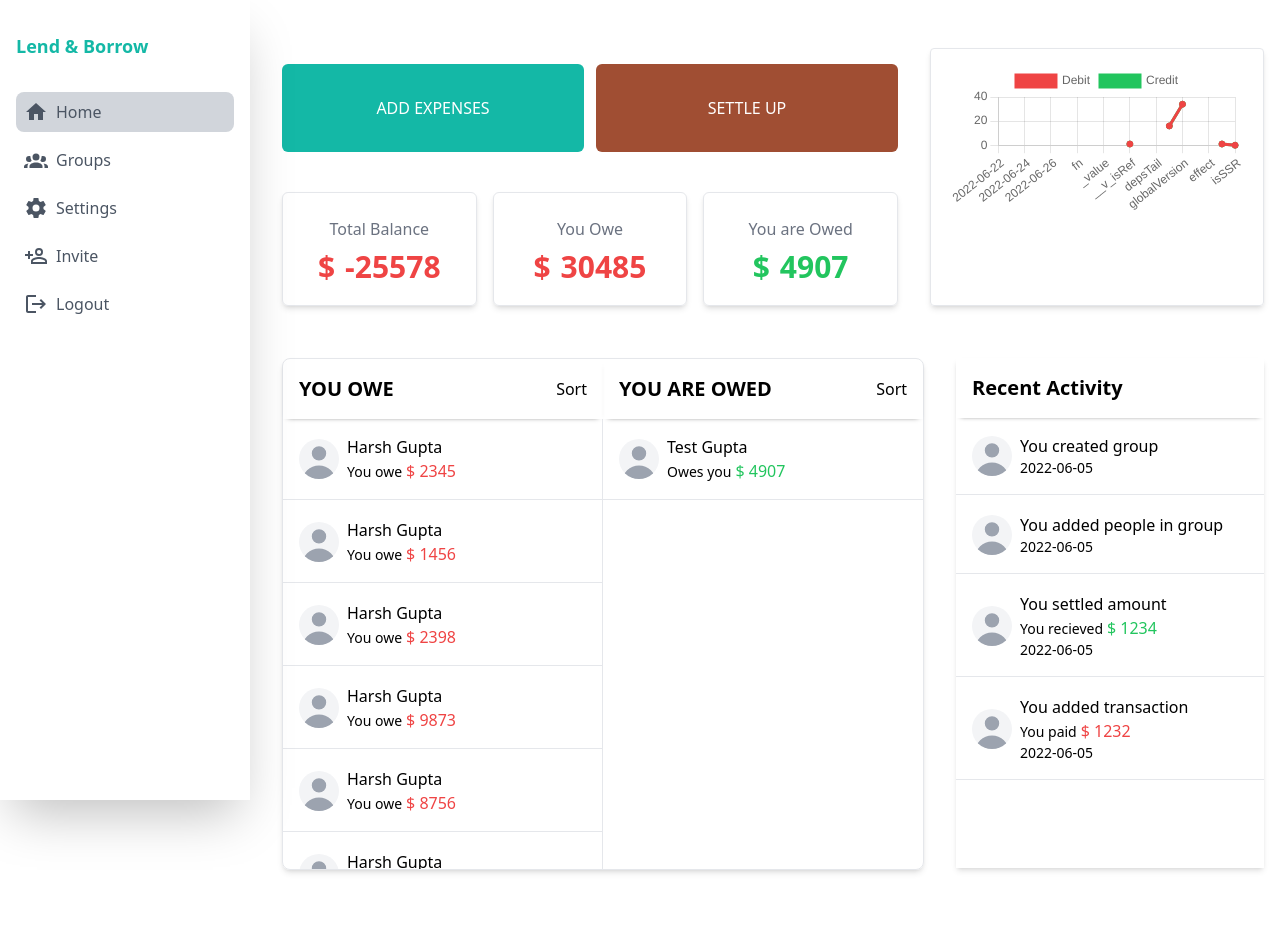
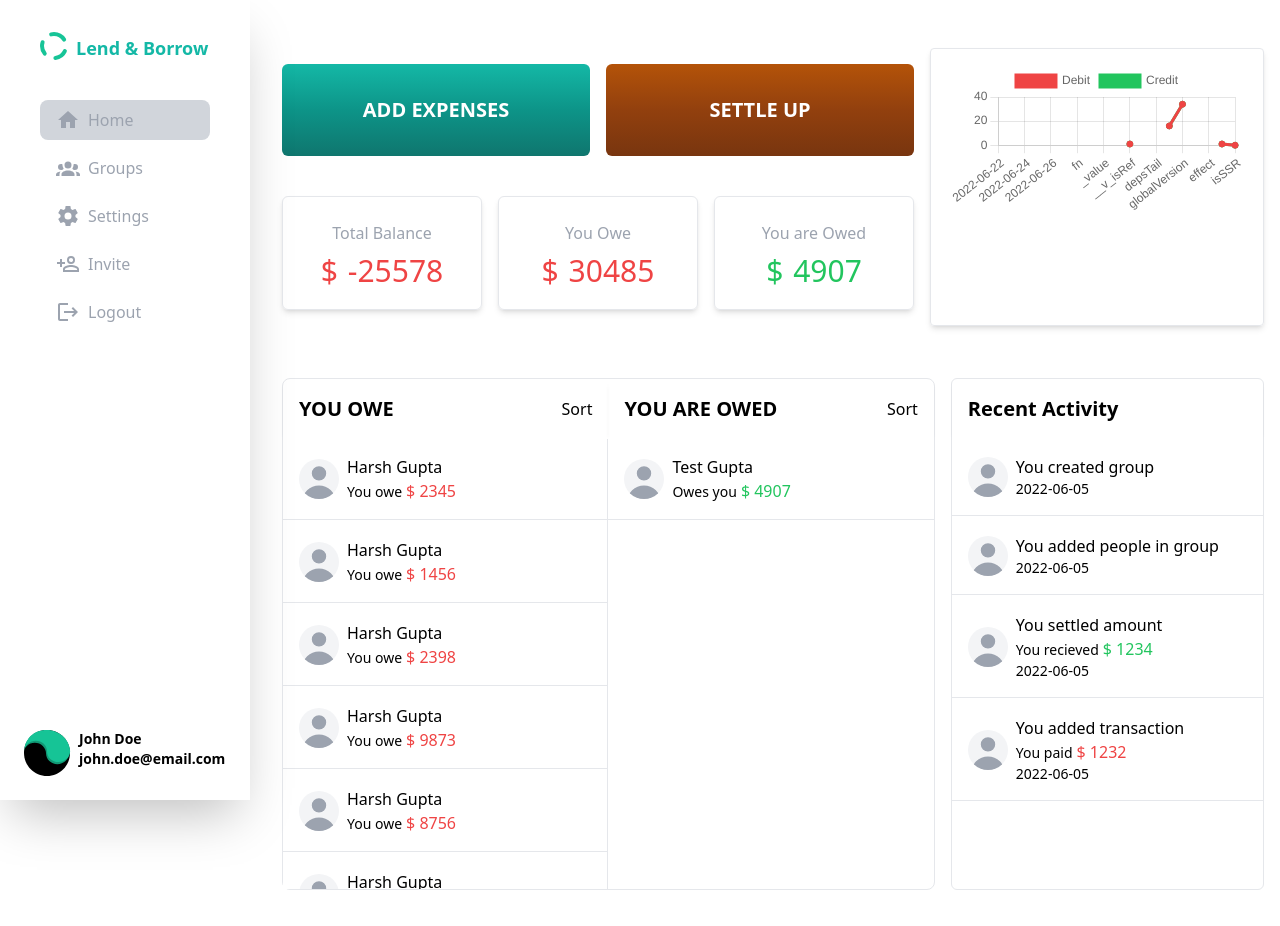
Before and after one commit to techarshgupta/vue-lend-borrow, a Vue app: page /dashboard in a window 1280 px wide. Built offline with nearby package versions, Linux system fonts and the light colour scheme.

Commit message:
Adding currency converter and theme fixed of dashboard

```diff
--- a/src/assets/css/app.scss
+++ b/src/assets/css/app.scss
@@ -1,18 +1,18 @@
 /* total width */
 ::-webkit-scrollbar {
   width: 10px;
-    background-color: #fff;
+  background-color: transparent;
 }
 
 /* background of the scrollbar except button or resizer */
 ::-webkit-scrollbar-track {
-    background-color: #fff;
+  background-color: transparent;
 }
 
 /* scrollbar itself */
 ::-webkit-scrollbar-thumb {
   background-color: #babac0;
-    border: 4px solid #fff;
+  border: 2px solid transparent;
   border-radius: 16px;
 }
 
--- a/src/components/blActivity.vue
+++ b/src/components/blActivity.vue
@@ -3,7 +3,7 @@
     <div
       v-for="(item, idx) in data"
       :key="idx"
-      class="flex items-center p-4 border-b mb-0.5 dark:border-b-gray-800"
+      class="flex items-center p-4 border-b mb-0.5 bg-white dark:bg-gray-800 dark:border-gray-700"
     >
       <div
         class="relative w-10 h-10 overflow-hidden bg-gray-100 rounded-full dark:bg-gray-600"
--- a/src/components/blList.vue
+++ b/src/components/blList.vue
@@ -3,7 +3,7 @@
     <div
       v-for="(item, idx) in data"
       :key="idx"
-      class="flex items-center p-4 border-b mb-0.5 dark:border-b-gray-800"
+      class="flex items-center p-4 border-b mb-0.5 bg-white dark:bg-gray-800 dark:border-gray-700"
     >
       <div
         class="relative w-10 h-10 overflow-hidden bg-gray-100 rounded-full dark:bg-gray-600"
--- a/src/layouts/sideBar.vue
+++ b/src/layouts/sideBar.vue
@@ -1,9 +1,30 @@
 <template>
   <aside
-    class="sidebar fixed bg-white flex flex-col left-0 min-h-screen top-0 px-4 shadow-2xl z-20 click-collapse dark:bg-gray-800"
+    class="sidebar fixed bg-white flex flex-col left-0 min-h-screen top-0 px-10 shadow-2xl z-20 click-collapse dark:bg-gray-800"
   >
     <div class="flex my-8 items-center text-teal-500 text-lg font-semibold">
-      Lend & Borrow
+      <svg
+        xmlns="http://www.w3.org/2000/svg"
+        width="36"
+        height="36"
+        viewBox="0 0 72 72"
+        fill="none"
+      >
+        <rect
+          x="4"
+          y="4"
+          width="48"
+          height="48"
+          rx="41.5"
+          stroke="#17C497"
+          stroke-width="8"
+          stroke-linecap="round"
+          stroke-linejoin="round"
+          stroke-dasharray="24 24"
+        />
+      </svg>
+
+      <span class="-mt-1">Lend & Borrow</span>
     </div>
 
     <nav class="inline-flex flex-col space-y-2">
@@ -11,7 +32,7 @@
         v-for="(link, index) in navLinks"
         :key="index"
         :to="link.path"
-        class="flex items-center text-gray-600 py-2 cursor-pointer hover:bg-gray-100 dark:hover:bg-teal-400 dark:hover:text-teal-100 pl-2 pr-6 rounded-lg"
+        class="flex items-center text-gray-400 py-2 cursor-pointer hover:bg-gray-100 dark:hover:bg-teal-400 dark:hover:text-teal-100 pl-4 pr-6 rounded-lg"
         :class="
           index == active
             ? 'bg-gray-300 dark:text-teal-100 dark:bg-teal-600'
@@ -28,6 +49,36 @@
         <span v-html="link.text" class="font-medium select-none ml-2"></span>
       </router-link>
     </nav>
+
+    <div class="bottom-6 absolute flex -ml-4">
+      <svg
+        xmlns="http://www.w3.org/2000/svg"
+        width="47"
+        height="47"
+        viewBox="0 0 47 47"
+        fill="none"
+      >
+        <path
+          d="M0 23.5208C0 11.0829 10.0829 1 22.5208 1H23C35.7025 1 46 11.2975 46 24V24C46 36.7025 35.7025 47 23 47V47V47C10.2975 47 0 36.7026 0 24V23.5208V23.5208Z"
+          fill="black"
+        />
+        <path
+          d="M23.0656 1.00007C29.0575 1.02828 34.8934 3.41687 39.1116 7.4237C43.3298 11.4305 46.1578 16.8643 46.1312 22.5026C46.1179 25.3218 44.4419 28.0047 42.3141 29.9881C40.1862 31.9716 37.3077 33.078 34.3117 33.0639C31.3158 33.0498 28.4478 31.9163 26.3387 29.9129C24.2296 27.9095 23.0522 25.2002 23.0655 22.3811C23.0788 19.5619 21.9013 16.8526 19.7923 14.8492C17.6832 12.8458 14.8152 11.7124 11.8192 11.6983C8.82329 11.6842 5.94477 12.7905 3.81692 14.774C1.68907 16.7575 0.486199 19.4556 0.472927 22.2747C0.499471 16.6364 2.87552 10.467 7.13122 6.50007C11.3869 2.53313 17.0736 0.971862 23.0656 1.00007Z"
+          fill="#17C497"
+        />
+        <path
+          opacity="0.78"
+          d="M22.0654 3.12175C28.0573 3.14996 35.2818 3.99317 39.5 8C43.7182 12.0068 45.5264 18.986 45.4999 24.6243C45.4866 27.4434 43.6277 30.0511 41.4999 32.0346C39.372 34.0181 36.3075 35.1997 33.3116 35.1856C30.3156 35.1715 27.4476 34.038 25.3385 32.0346C23.2295 30.0312 22.052 27.3219 22.0653 24.5027C22.0786 21.6836 20.9012 18.9743 18.7921 16.9709C16.683 14.9675 13.815 13.834 10.8191 13.8199C7.82313 13.8058 4.9446 14.9122 2.81675 16.8957C0.688907 18.8791 0.513152 18.6808 0.49988 21.5C0.526423 15.8617 1.87536 12.5887 6.13105 8.62175C10.3867 4.65481 16.0735 3.09354 22.0654 3.12175Z"
+          fill="#17C497"
+        />
+      </svg>
+      <div class="ml-2">
+        <div class="dark:text-gray-400 text-sm font-semibold">John Doe</div>
+        <div class="dark:text-gray-400 text-sm font-semibold">
+          john.doe@email.com
+        </div>
+      </div>
+    </div>
   </aside>
 </template>
 
--- a/src/stores/main.js
+++ b/src/stores/main.js
@@ -179,6 +179,15 @@ export const useMainStore = defineStore("main", {
     },
     setCurrency(val) {
       this.currenncy = val;
+      if (this.currenncy.label.toLowerCase() === "usd") {
+        this.transactions = this.transactions.map((item) => {
+          return { ...item, amount: parseInt(item.amount, 10) / 70 };
+        });
+      } else {
+        this.transactions = this.transactions.map((item) => {
+          return { ...item, amount: parseInt(item.amount, 10) * 70 };
+        });
+      }
     },
     addUser(data) {
       this.users.push(data);
--- a/src/views/HomeView.vue
+++ b/src/views/HomeView.vue
@@ -35,29 +35,29 @@ const getTotal = computed(() => {
 
 <template>
   <div>
-    <div class="flex w-full gap-4 mb-4">
-      <div class="w-10/12 p-4 pb-0">
-        <div class="flex justify-between items-center gap-3">
+    <div class="flex w-full mb-4">
+      <div class="w-10/12 m-4 pb-0">
+        <div class="flex justify-between items-center gap-4">
           <router-link
             to="/expense"
-            class="bg-teal-500 text-white p-8 uppercase w-full rounded-md text-center cursor-pointer"
+            class="text-white p-8 uppercase w-full rounded-md text-center cursor-pointer bg-gradient-to-b from-teal-500 via-teal-600 to-teal-700 font-semibold text-xl"
           >
             Add Expenses
           </router-link>
           <router-link
             to="/settle"
-            class="bg-lnbtn text-white p-8 uppercase w-full rounded-md text-center cursor-pointer"
+            class="text-white p-8 uppercase w-full rounded-md text-center cursor-pointer bg-gradient-to-b from-amber-700 via-amber-800 to-amber-900 font-semibold text-xl"
           >
             settle up
           </router-link>
         </div>
         <div class="flex items-end gap-4 pt-5 mt-5">
           <div
-            class="flex flex-col border border-gray-200 p-4 rounded-md shadow-md w-full text-center dark:border-gray-800 dark:shadow-gray-800"
+            class="flex flex-col border border-gray-200 p-4 rounded-md shadow-md w-full text-center dark:border-gray-700 dark:bg-gray-800"
           >
-            <div class="text-gray-500 py-2">Total Balance</div>
+            <div class="text-gray-400 py-2">Total Balance</div>
             <div
-              class="text-3xl mb-1 font-semibold"
+              class="text-3xl mb-1"
               :class="getTotal >= 0 ? 'text-green-500' : 'text-red-500'"
             >
               <span class="pr-0.5">{{ getCurrency.icon }}</span>
@@ -65,19 +65,19 @@ const getTotal = computed(() => {
             </div>
           </div>
           <div
-            class="flex flex-col border border-gray-200 p-4 rounded-md shadow-md w-full text-center dark:border-gray-800 dark:shadow-gray-800"
+            class="flex flex-col border border-gray-200 p-4 rounded-md shadow-md w-full text-center dark:border-gray-700 dark:bg-gray-800"
           >
-            <div class="text-gray-500 py-2">You Owe</div>
-            <div class="text-3xl mb-1 text-red-500 font-semibold">
+            <div class="text-gray-400 py-2">You Owe</div>
+            <div class="text-3xl mb-1 text-red-500">
               <span class="pr-0.5">{{ getCurrency.icon }}</span>
               {{ getOweAmt }}
             </div>
           </div>
           <div
-            class="flex flex-col border border-gray-200 p-4 rounded-md shadow-md w-full text-center dark:border-gray-800 dark:shadow-gray-800"
+            class="flex flex-col border border-gray-200 p-4 rounded-md shadow-md w-full text-center dark:border-gray-700 dark:bg-gray-800"
           >
-            <div class="text-gray-500 py-2">You are Owed</div>
-            <div class="text-3xl mb-1 text-green-500 font-semibold">
+            <div class="text-gray-400 py-2">You are Owed</div>
+            <div class="text-3xl mb-1 text-green-500">
               <span class="pr-0.5">{{ getCurrency.icon }}</span>
               {{ getOwedAmt }}
             </div>
@@ -90,13 +90,11 @@ const getTotal = computed(() => {
         <bl-linechart />
       </div>
     </div>
-    <div class="flex w-full gap-4 py-5">
-      <div
-        class="w-10/12 m-4 flex border rounded-lg shadow-md dark:border-gray-800 dark:shadow-gray-800"
-      >
+    <div class="flex w-full py-5">
+      <div class="w-10/12 m-4 flex border rounded-lg dark:border-gray-800">
         <div class="w-full">
           <header
-            class="flex justify-between items-center p-4 shadow-[0_3px_5px_-5px_#333] dark:border-gray-800 dark:shadow-gray-800 dark:bg-gray-800"
+            class="flex justify-between items-center p-4 shadow-[0_3px_5px_-5px_#333] dark:bg-gray-700 dark:text-gray-400"
           >
             <div class="text-xl font-semibold uppercase dark:text-gray-400">
               You owe
@@ -104,13 +102,13 @@ const getTotal = computed(() => {
             <div>Sort</div>
           </header>
           <bl-list
-            class="h-[450px] overflow-y-auto w-full border-r-gray-200 border-r dark:border-r dark:border-gray-800"
+            class="h-[450px] overflow-y-auto w-full border-r-gray-200 border-r dark:border-r dark:border-gray-700"
             :data="getOweTransaction"
           ></bl-list>
         </div>
         <div class="w-full">
           <header
-            class="flex justify-between items-center p-4 shadow-[0_3px_5px_-5px_#333] dark:border-gray-800 dark:shadow-gray-800 dark:bg-gray-800"
+            class="flex justify-between items-center p-4 shadow-[0_3px_5px_-5px_#333] dark:bg-gray-700 dark:text-gray-400"
           >
             <div class="text-xl font-semibold uppercase dark:text-gray-400">
               You are owed
@@ -124,9 +122,11 @@ const getTotal = computed(() => {
         </div>
       </div>
       <div class="w-2/5 py-4">
-        <div class="w-full shadow-md dark:border-gray-800 dark:shadow-gray-800">
+        <div
+          class="w-full border rounded-md border-gray-200 dark:border-gray-800"
+        >
           <header
-            class="flex justify-between items-center p-4 rounded-tl-md rounded-tr-md shadow-[0_3px_5px_-5px_#333] dark:border-gray-800 dark:shadow-gray-800 dark:bg-gray-800"
+            class="flex justify-between items-center p-4 shadow-[0_3px_5px_-5px_#333] dark:bg-gray-700 dark:text-gray-400"
           >
             <div class="text-xl font-semibold dark:text-gray-400">
               Recent Activity
--- a/src/views/expenseView.vue
+++ b/src/views/expenseView.vue
@@ -9,7 +9,10 @@
       Add a transaction by filling in below following fields
     </p>
     <p class="text-red-500 leading-relaxed mb-5">{{ errMsg }}</p>
-    <bl-field label="Amount *" help="Please enter amount">
+    <bl-field
+      :label="`Amount * ${getCurrency.icon}`"
+      help="Please enter amount"
+    >
       <bl-control
         v-model="form.amount"
         type="number"
@@ -88,6 +91,7 @@ const form = reactive({
   amount: "",
   status: "unpaid",
 });
+const getCurrency = computed(() => mainStore.getCurrency);
 const users = computed(() => mainStore.getUsers);
 const types = computed(() => [
   {
@@ -129,6 +133,9 @@ const router = useRouter();
 const addTransaction = () => {
   if (validator()) {
     console.log("form", form);
+    // if (getCurrency.value.label.toLowerCase() === "inr") {
+    //   form.amount = form.amount * 70;
+    // }
     mainStore.addTransaction(form);
     const payload = {
       type: form.type.value,
--- a/src/views/groupsListView.vue
+++ b/src/views/groupsListView.vue
@@ -1,6 +1,6 @@
 <template>
   <div class="relative overflow-x-auto shadow-md sm:rounded-lg">
-    <div class="p-4 flex items-center justify-between">
+    <div class="py-4 flex items-center justify-between">
       <div>
         <label for="table-search" class="sr-only">Search</label>
         <div class="relative mt-1">
--- a/src/views/settleView.vue
+++ b/src/views/settleView.vue
@@ -1,6 +1,6 @@
 <template>
   <div class="relative overflow-x-auto shadow-md sm:rounded-lg">
-    <div class="p-4">
+    <div class="py-4">
       <label for="table-search" class="sr-only">Search</label>
       <div class="relative mt-1">
         <div
```
Also changed, not shown: src/views/settingsView.vue (+6 -10 lines). Lines whose indentation alone changed are shown as unchanged.
